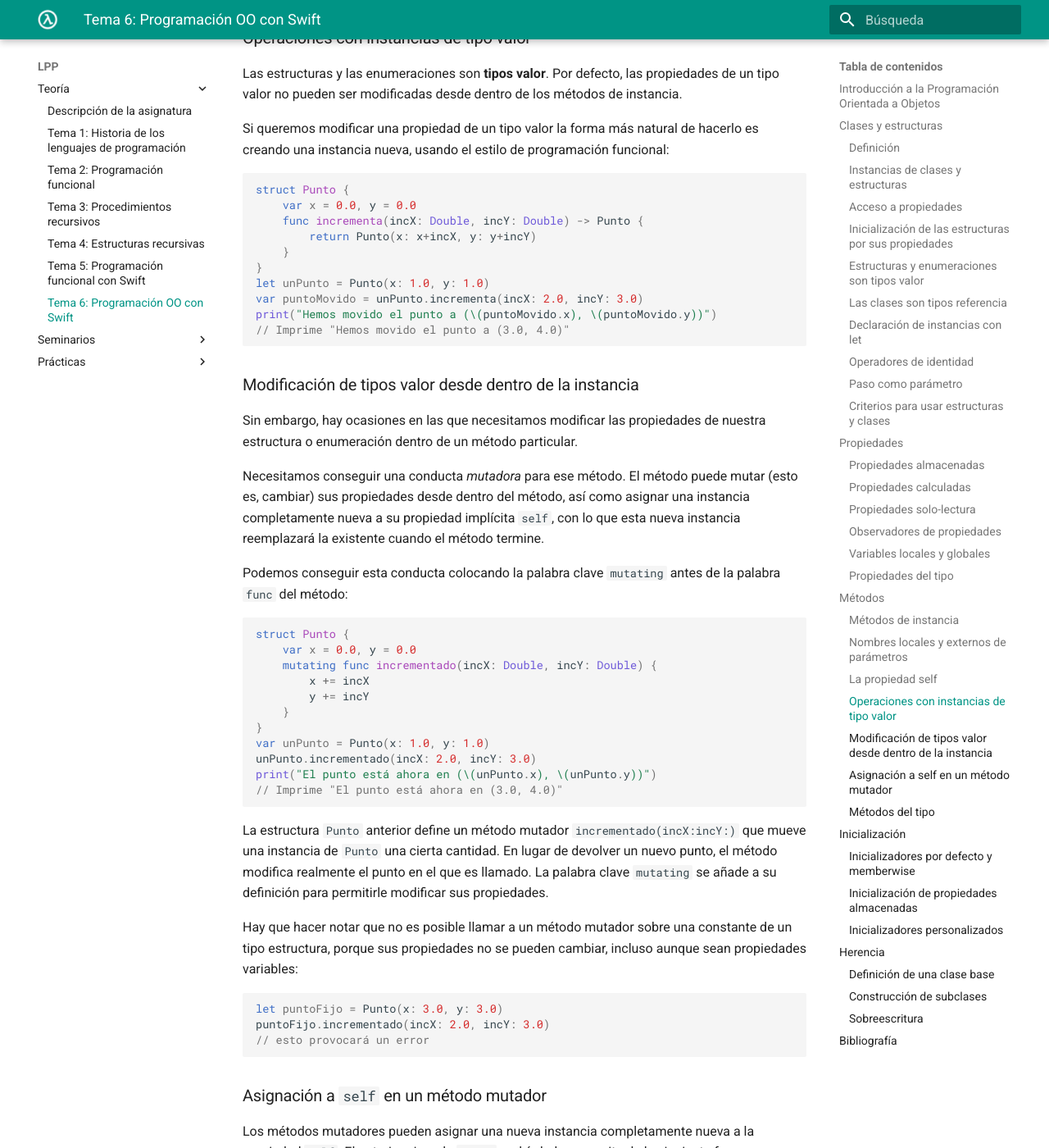
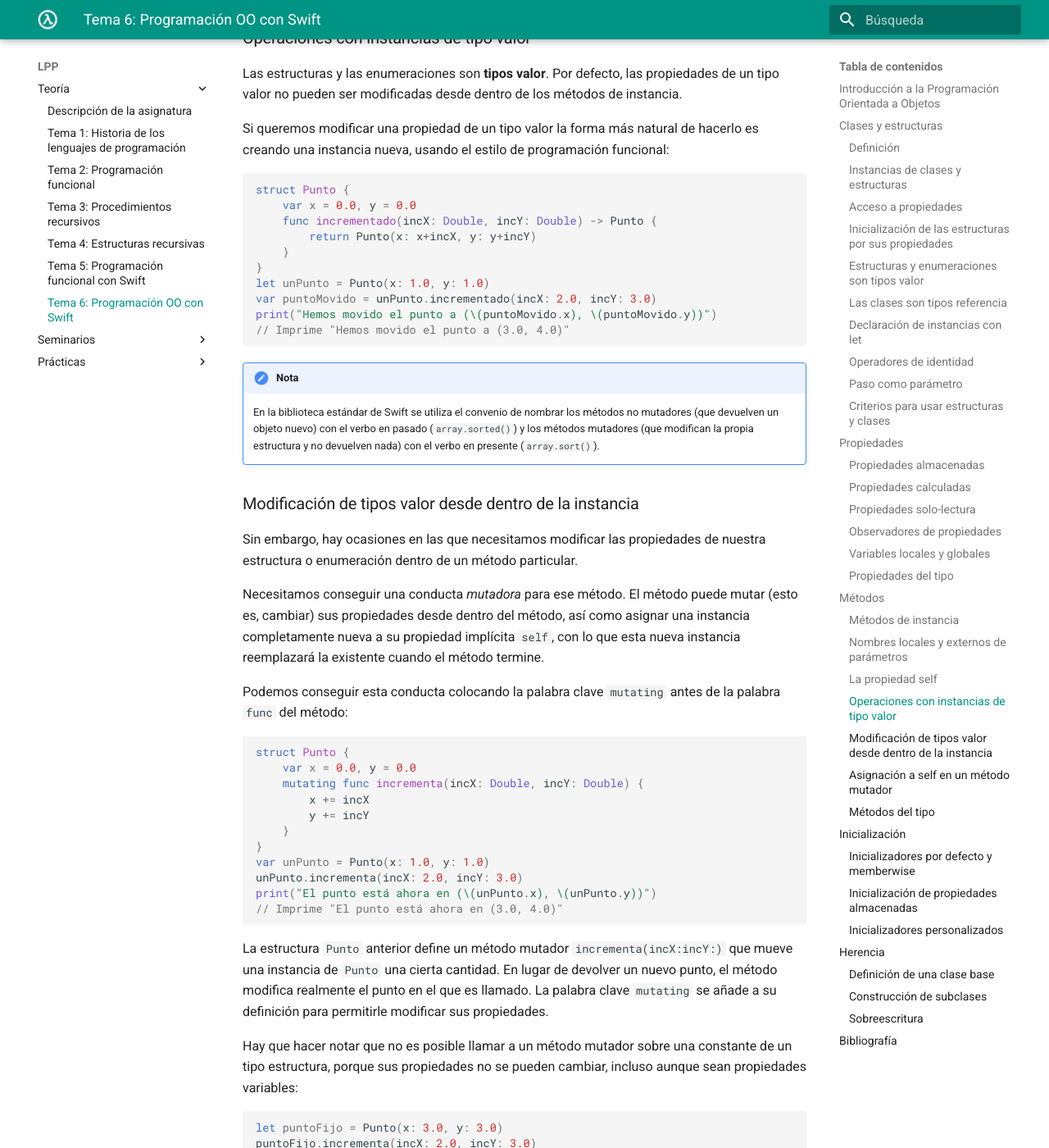
Before and after one commit to domingogallardo/apuntes-lpp, an MkDocs documentation site: the page built from docs/teoria/tema06-programacion-orientada-objetos-swift/tema06-programacion-orientada-objetos-swift.md, in a window 1280 px wide and 1400 px high, scrolled down 22140 px. Shown: the whole window at 82% size. Built offline with MkDocs 1.6.1 and Material for MkDocs 9.7.7, drawn with Linux system fonts in a browser that asks for light colours; some of the changed text lies outside the part shown.

Commit message:
Intercambiados nombres 'Punto.incrementado()' y 'Punto.incrementa()'

````diff
--- a/docs/teoria/tema06-programacion-orientada-objetos-swift/tema06-programacion-orientada-objetos-swift.md
+++ b/docs/teoria/tema06-programacion-orientada-objetos-swift/tema06-programacion-orientada-objetos-swift.md
@@ -1259,15 +1259,22 @@ programación funcional:
 ```swift
 struct Punto {
     var x = 0.0, y = 0.0
-    func incrementa(incX: Double, incY: Double) -> Punto {
+    func incrementado(incX: Double, incY: Double) -> Punto {
         return Punto(x: x+incX, y: y+incY)
     }
 }
 let unPunto = Punto(x: 1.0, y: 1.0)
-var puntoMovido = unPunto.incrementa(incX: 2.0, incY: 3.0)
+var puntoMovido = unPunto.incrementado(incX: 2.0, incY: 3.0)
 print("Hemos movido el punto a (\(puntoMovido.x), \(puntoMovido.y))")
 // Imprime "Hemos movido el punto a (3.0, 4.0)"
 ```
+
+!!! Note "Nota"
+    En la biblioteca estándar de Swift se utiliza el convenio de nombrar los
+    métodos no mutadores (que devuelven un objeto nuevo) con el verbo
+    en pasado (`array.sorted()`) y los métodos mutadores (que
+    modifican la propia estructura y no devuelven nada) con el verbo
+    en presente (`array.sort()`).
 
 ### Modificación de tipos valor desde dentro de la instancia ###
 
@@ -1287,19 +1294,19 @@ antes de la palabra `func` del método:
 ```swift
 struct Punto {
     var x = 0.0, y = 0.0
-    mutating func incrementado(incX: Double, incY: Double) {
+    mutating func incrementa(incX: Double, incY: Double) {
         x += incX
         y += incY
     }
 }
 var unPunto = Punto(x: 1.0, y: 1.0)
-unPunto.incrementado(incX: 2.0, incY: 3.0)
+unPunto.incrementa(incX: 2.0, incY: 3.0)
 print("El punto está ahora en (\(unPunto.x), \(unPunto.y))")
 // Imprime "El punto está ahora en (3.0, 4.0)"
 ```
 
 La estructura `Punto` anterior define un método mutador
-`incrementado(incX:incY:)` que mueve una instancia de `Punto` una cierta
+`incrementa(incX:incY:)` que mueve una instancia de `Punto` una cierta
 cantidad. En lugar de devolver un nuevo punto, el método modifica
 realmente el punto en el que es llamado. La palabra clave `mutating`
 se añade a su definición para permitirle modificar sus propiedades.
@@ -1310,7 +1317,7 @@ pueden cambiar, incluso aunque sean propiedades variables:
 
 ```swift
 let puntoFijo = Punto(x: 3.0, y: 3.0)
-puntoFijo.incrementado(incX: 2.0, incY: 3.0)
+puntoFijo.incrementa(incX: 2.0, incY: 3.0)
 // esto provocará un error
 ```
 
@@ -1323,13 +1330,13 @@ escrito de la siguiente forma:
 ```swift
 struct Punto {
     var x = 0.0, y = 0.0
-    mutating func incrementado(incX: Double, incY: Double) {
+    mutating func incrementa(incX: Double, incY: Double) {
         self = Punto(x: x + incX, y: y + incY)
     }
 }
 ```
 
-Esta versión del método mutador `incrementado(incX:incY:)` crea una
+Esta versión del método mutador `incrementa(incX:incY:)` crea una
 estructura nueva cuyos valores `x` e `y` se inicializan a los valores
 deseados. El resutado final de llamar a esta versión alternativa será
 exactamente el mismo que llamar a la versión anterior (aunque con una
````
Also changed, not shown: notas-clase/semana10/semana10.md (+6 -6 lines), 1 other file.
